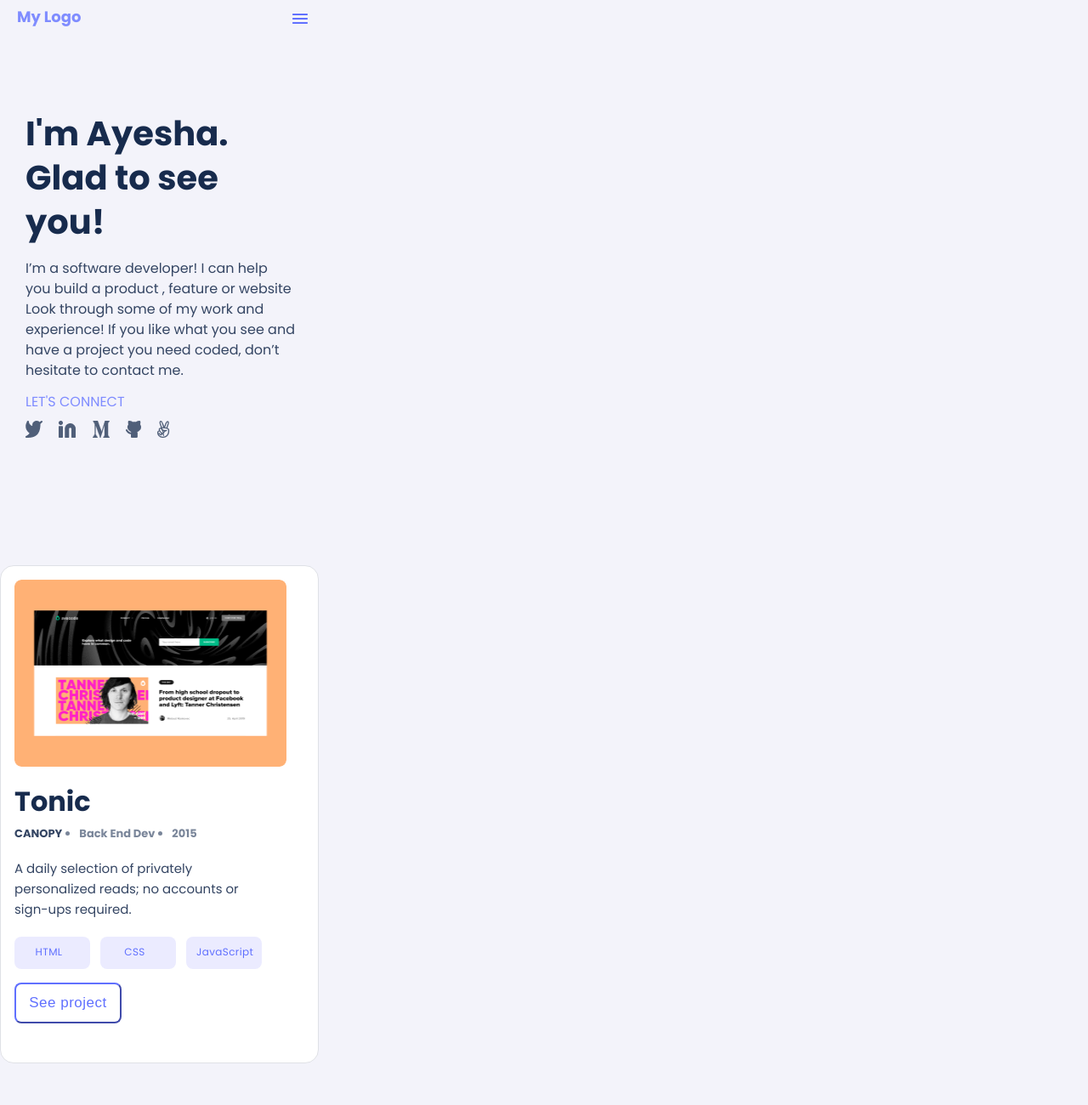
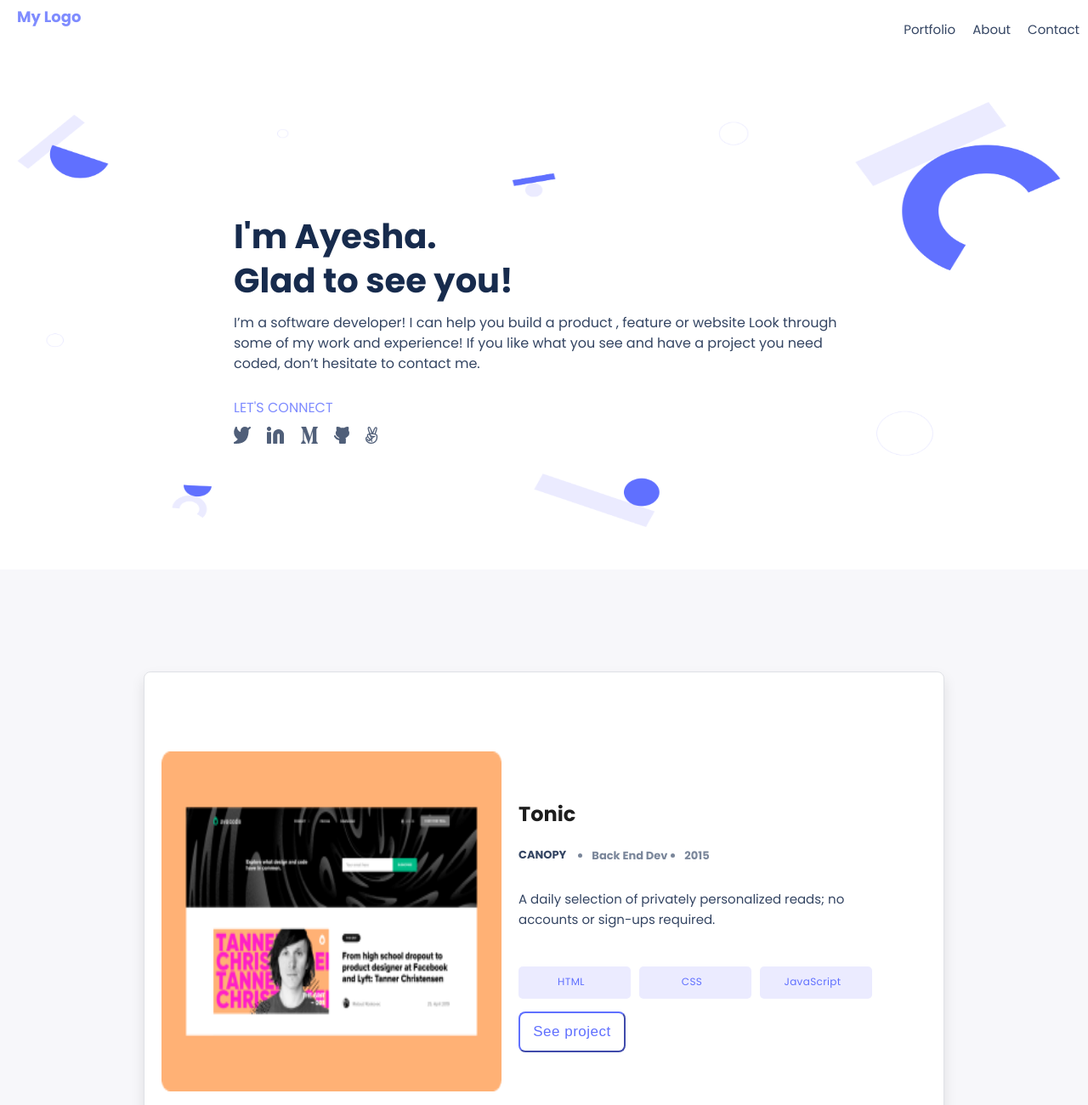
Before and after one commit to ayeshakhan789/myPortfolio, a website: page index.html in a window 1280 px wide. Shown: the top 1300 px of the page at 85% size. Drawn offline with Linux system fonts and the light colour scheme.

Commit message:
completed responsive web design section

```diff
--- a/index.html
+++ b/index.html
@@ -18,11 +18,18 @@
                 My Logo
             </div>
             <div>
-                <img src="./img1/spanNavbar.png" alt="navbar">
+                <img class="hamburger" src="./img1/spanNavbar.png" alt="navbar">
+                <ul class="links">
+                    <li class="link-items"><a href="#portfolio">Portfolio</a></li>
+                    <li class="link-items"><a href="#about">About</a></li>
+                    <li class="link-items"><a href="#contact">Contact</a></li>
+
+                </ul>
             </div>
         </nav>
     </header>
     <section id="main-sec">
+        <div>
             <div class="main-sec-headline">
                 <h1> I'm Ayesha. Glad to see you!</h1>
             </div>
@@ -42,6 +49,8 @@
 
                 </div>
             </div>
+        </div>
+
     </section>
     <section id="work-section">
         <div class="project-card">
@@ -159,8 +168,10 @@
         <div class="about-myself">
             <div class="aboutmyself-text">
                 <h1>About Myself</h1>
-                <p>Hello I’m a software developer! I can help you build a product , feature or website Look through some of
-                    my work and experience! If you like what you see and have a project you need coded, don’t hesitate to
+                <p>Hello I’m a software developer! I can help you build a product , feature or website Look through some
+                    of
+                    my work and experience! If you like what you see and have a project you need coded, don’t hesitate
+                    to
                     contact me.</p>
             </div>
             <div class="social-icons">
@@ -186,7 +197,8 @@
                 <div class="languages-detail">
                     <ul>
                         <li class="language-list"><img src="./img1/JavaScript.png" alt="Javascript">
-                <h6>JavaScript</h6></li>
+                            <h6>JavaScript</h6>
+                        </li>
                         <li class="language-list"><img src="./img1/Ellipse 1.png" alt="HTML">
                             <h6>HTML</h6>
                         </li>
@@ -197,23 +209,33 @@
                     </ul>
                 </div>
             </div>
-        <div><h3>Frameworks</h3></div>
-        <div><h3>skills</h3></div>
+            <div class="other-skills">
+                <div>
+                    <h3>Frameworks</h3>
+                    <hr>
+                </div>
+                <div>
+                    <h3>skills</h3>
+                    <hr>
+                </div>
+            </div>
         </div>
     </section>
     <section id="contact-me">
         <div class="contact-me-text">
             <h1>Contact me</h1>
-        <p>If you have an application you are interested in developing, a feature that you need built or a project that needs coding.
+            <p>If you have an application you are interested in developing, a feature that you need built or a project
+                that needs coding.
                 I’d love to help with it!</p>
         </div>
         <div class="form-info">
-            <form class="form-sec" action="/submit" method="POST">
+            <form class="form-sec" action="https://formspree.io/f/mdkondnq" method="POST">
                 <input class="form-input" type="text" id="name" name="name" placeholder="Name" required>
 
                 <input class="form-input" type="email" id="email" name="email" placeholder="Email" required>
 
-                <textarea class="form-input-textarea" id="message" name="message" placeholder="Write your message here..." rows="4" cols="30" required></textarea>
+                <textarea class="form-input-textarea" id="message" name="message"
+                    placeholder="Write your message here..." rows="4" cols="30" required></textarea>
 
                 <button class="submit-button" type="submit">Get in touch</button>
             </form>
--- a/style.css
+++ b/style.css
@@ -3,7 +3,7 @@ body {
   width: 375px;
   margin: 0;
   padding: 0;
-  background-color: #f3f3fa;
+  background-color: #f7f7fa;
 }
 
 h1 {
@@ -23,6 +23,7 @@ h6 {
 }
 
 nav {
+  background-color: white;
   display: flex;
   justify-content: space-between;
   padding: 10px;
@@ -37,7 +38,12 @@ nav div {
   padding-left: 10px;
 }
 
+.links {
+  display: none;
+}
+
 #main-sec {
+  background-color: white;
   display: flex;
   flex-direction: column;
   background-image: url(./img1/mainpage_bg.png);
@@ -105,8 +111,8 @@ nav div {
 }
 
 .project-card {
-  display: flex;
-  flex-direction: column;
+  display: grid;
+  grid-template-columns: 1fr;
   width: 327px;
   height: 552px;
   padding: 16px 30px 16px 16px;
@@ -211,10 +217,8 @@ nav div {
 
 #aboutme {
   display: grid;
-  grid-template-rows: 1fr 1fr;
   background-color: #ffff;
   border-top-right-radius: 70px;
-  width: 325px;
   height: 1, 062.15px;
   padding: 114px 24px 114px 24px;
   gap: 24px;
@@ -306,6 +310,7 @@ nav div {
   justify-content: space-between;
   width: 327px;
   height: 72px;
+  margin-top: 40px;
 }
 
 .language-div img {
@@ -323,6 +328,10 @@ nav div {
   padding: 0;
   gap: 12px;
   margin: 0;
+}
+
+.other-skills {
+  margin-top: 40px;
 }
 
 .language-list {
@@ -436,3 +445,177 @@ nav div {
   margin-top: 10px;
   align-self: flex-start;
 }
+
+@media (min-width: 786px) {
+  body {
+    width: 100%;
+  }
+
+  nav {
+    background-color: white;
+  }
+
+  #main-sec {
+    height: 500px;
+    background-color: #fff;
+    background-image: url("./img1/mainpageweb.png");
+    background-repeat: no-repeat;
+    background-size: 1240px 500px;
+    justify-content: center;
+    align-items: center;
+  }
+
+  .main-sec-headline {
+    width: 340px;
+    height: 100px;
+  }
+
+  .main-sec-headline h1 {
+    margin-bottom: 0;
+  }
+
+  .main-sec-para {
+    margin-top: 0;
+    width: 750px;
+    height: 100px;
+  }
+
+  .social-icons h5 {
+    margin-top: 0;
+  }
+
+  .project-card {
+    grid-template-columns: 1fr 2fr;
+    gap: 20px;
+    background-color: white;
+    border-radius: 8px;
+    box-shadow: 0 8px 16px rgba(0, 0, 0, 0.1);
+    padding: 20px;
+    margin: 20px 0;
+    width: 900px;
+    margin-left: auto;
+    margin-right: auto;
+    align-items: center;
+    margin-bottom: 100px;
+  }
+
+  .project-card:nth-child(2n) {
+    display: grid;
+    grid-template-columns: 2fr 1fr;
+    gap: 20px;
+    background-color: white;
+    border-radius: 8px;
+    box-shadow: 0 8px 16px rgba(0, 0, 0, 0.1);
+    padding: 20px;
+    margin: 20px 0;
+    width: 900px;
+    margin-left: auto;
+    margin-right: auto;
+    align-items: center;
+    margin-bottom: 100px;
+  }
+
+  .project-card:nth-child(2n) div:first-child {
+    order: 2;
+  }
+
+  .project-card:nth-child(2n) div:last-child {
+    order: 1;
+  }
+
+  .project-img {
+    width: 400px;
+    height: 400px;
+    border-radius: 8px;
+  }
+
+  .project-name {
+    font-size: 24px;
+    color: #1d1d1d;
+    margin-bottom: 10px;
+  }
+
+  .project-info {
+    display: flex;
+    gap: 10px;
+    font-size: 14px;
+    color: #6c757d;
+  }
+
+  .project-para {
+    margin-top: 10px;
+    color: #5d5d5d;
+    font-size: 16px;
+    width: 450px;
+  }
+
+  .project-skills {
+    display: flex;
+    gap: 10px;
+    list-style: none;
+    padding: 0;
+    margin: 15px 0;
+  }
+
+  .project-skills li {
+    border-radius: 5px;
+    width: 100px;
+  }
+
+  #aboutme {
+    grid-template-columns: 1fr 1fr;
+    padding-left: 100px;
+  }
+
+  .about-myself p {
+    width: 500px;
+    height: 100px;
+  }
+
+  .languages-detail ul {
+    flex-direction: row;
+    height: 120px;
+  }
+
+  .language-list {
+    display: flex;
+    width: 120px;
+    height: 120px;
+    flex-direction: column;
+  }
+
+  #contact-me {
+    background-image: url("./img1/contactmeweb.png");
+    background-repeat: no-repeat;
+    background-size: 1000px 600px;
+  }
+
+  .contact-me-text p {
+    width: 500px;
+    height: 120px;
+  }
+
+  .submit-button {
+    align-self: center;
+  }
+
+  .links {
+    list-style: none;
+    display: flex;
+    flex-direction: row;
+    gap: 20px;
+    font-size: 15px;
+    font-weight: 500;
+    line-height: 20px;
+    text-align: center;
+  }
+
+  .link-items a {
+    text-decoration: none;
+    color: #344563;
+  }
+
+  .hamburger {
+    display: none;
+  }
+}
```
Also changed, not shown: img1/contactmeweb.png (added), img1/mainpageweb.png (added). Lines whose indentation alone changed are shown as unchanged.
